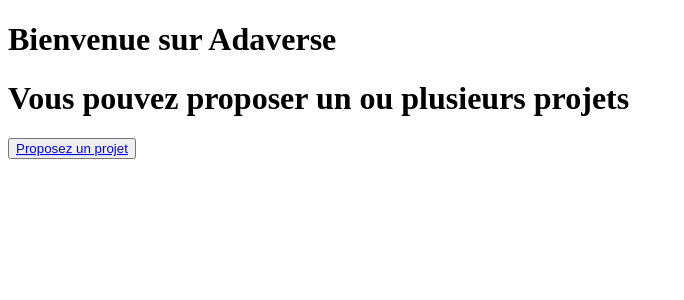
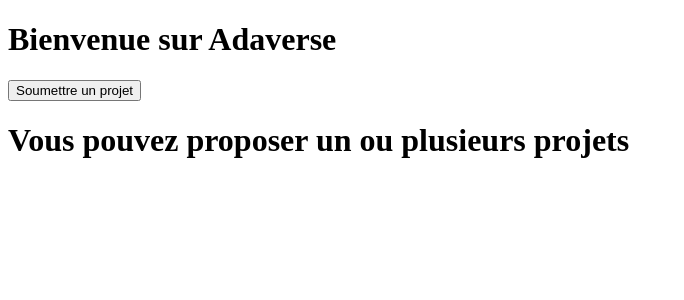
Before and after one commit to adatechschool/frida-adaverse-meriemmehdi472-coder, a Next.js app in the folder adaverse/: page / in a window 1280 px wide. Shown: the top 300 px of the page, without its empty margins (0-684 px from the left). Built offline with nearby package versions, Linux system fonts and the light colour scheme.

Commit message:
ajout formulaire

```diff
--- a/adaverse/src/app/page.tsx
+++ b/adaverse/src/app/page.tsx
@@ -1,13 +1,16 @@
-import Link from "next/link"
+"use client"
+import { useState } from "react"
+import  Header  from "../components/Header"
 
 export default function Accueil() {
+    const [isForm, setIsForm] = useState(false)
+
     return(
     <div>
-        <h1>Bienvenue sur Adaverse</h1>
+
+        <Header/>
         <h1>Vous pouvez proposer un ou plusieurs projets </h1>
-        <button>
-            <Link href="/proposez-un-projet">Proposez un projet</Link>
-        </button>
+
     </div>
     )
 }
--- /dev/null
+++ b/adaverse/src/components/Header.tsx
@@ -0,0 +1,39 @@
+import { useState } from "react"
+
+export default function Header() {
+    const [isForm, setIsForm] = useState(false)
+    return(
+    <div>
+        <header>
+        <h1>Bienvenue sur Adaverse</h1>
+        <button id="btnSubmit" onClick={()=> setIsForm(true)}>Soumettre un projet
+        </button>
+
+        {isForm && (
+            <div className ="popUp">
+            <div className= "fromContainer">
+                <h2>Proposez un projet</h2>
+                <form>
+                    <h3>Titre</h3>
+                    <input type="text" placeholder="Titre du projet"/>
+                    <h3> URL Github</h3>
+                    <input type="text" placeholder="n"/>
+                    <h3>URL Démo</h3>
+                    <input type="text" placeholder="n"/>
+                     <h3> Promotions ADA</h3>
+                    <select>
+                        <option value=""> </option>
+                    </select>
+                    <h3>Projets ADA </h3>
+                    <select>
+                        <option value=""> </option>
+                    </select>
+                </form>
+
+            </div>
+            </div>
+        )}
+        </header>
+    </div>
+    )
+}
```
